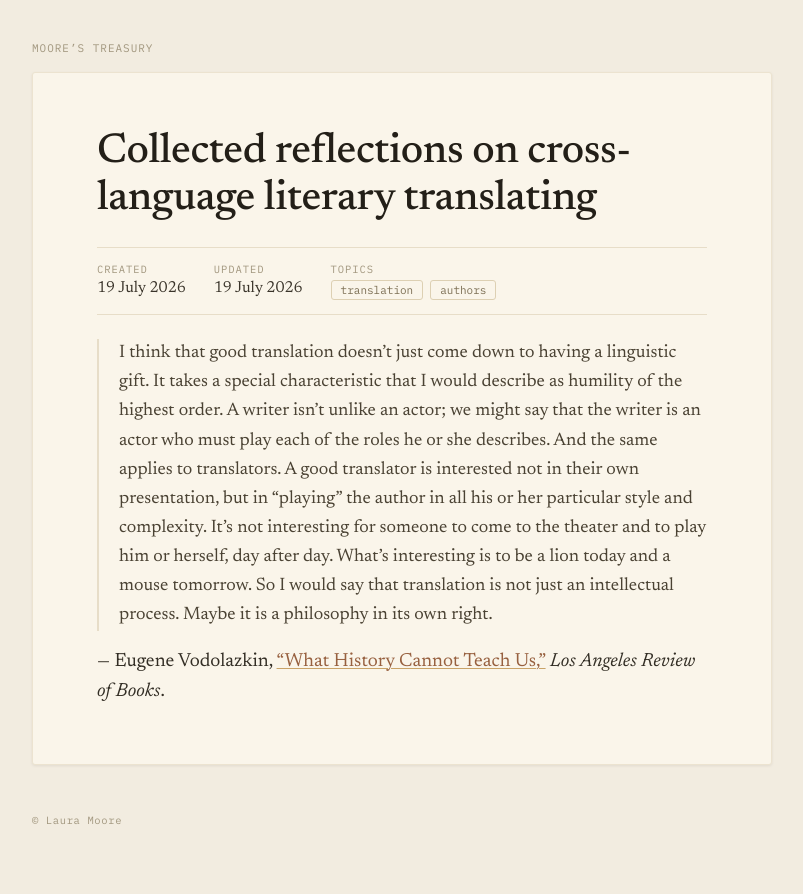
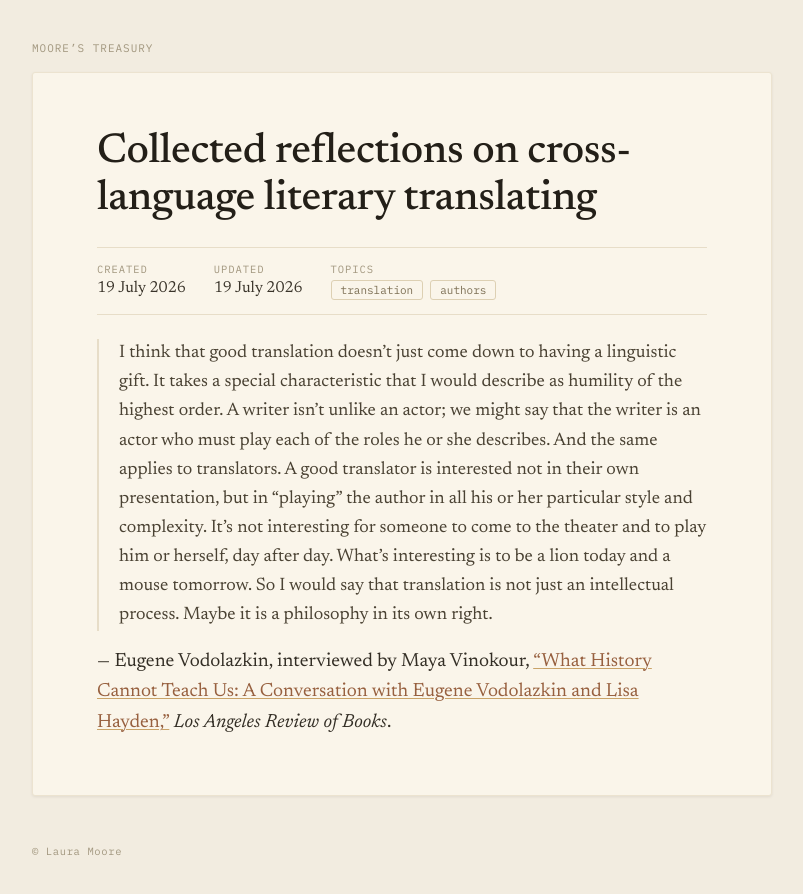
Before and after one commit to lauramoorewrites-del/treasury, a Jekyll site: the page built from _pages/cross-language-literary-translating.md, in a window 1280 px wide. Shown: the top 894 px of the page, without its empty margins (238-1041 px from the left). Built offline with Jekyll 4.4.1, drawn with Linux system fonts in a browser that asks for light colours.

Commit message:
Credit interviewer Maya Vinokour in both LARB citations
Co-Authored-By: Claude Opus 4.6 (1M context) <noreply@anthropic.com>

```diff
--- a/_pages/cross-language-literary-translating.md
+++ b/_pages/cross-language-literary-translating.md
@@ -8,4 +8,4 @@ topics: [translation, authors]
 
 > I think that good translation doesn't just come down to having a linguistic gift. It takes a special characteristic that I would describe as humility of the highest order. A writer isn't unlike an actor; we might say that the writer is an actor who must play each of the roles he or she describes. And the same applies to translators. A good translator is interested not in their own presentation, but in "playing" the author in all his or her particular style and complexity. It's not interesting for someone to come to the theater and to play him or herself, day after day. What's interesting is to be a lion today and a mouse tomorrow. So I would say that translation is not just an intellectual process. Maybe it is a philosophy in its own right.
 
-— Eugene Vodolazkin, ["What History Cannot Teach Us,"](https://lareviewofbooks.org/article/what-history-cannot-teach-us-a-conversation-with-eugene-vodolazkin-and-lisa-hayden/) *Los Angeles Review of Books*.
+— Eugene Vodolazkin, interviewed by Maya Vinokour, ["What History Cannot Teach Us: A Conversation with Eugene Vodolazkin and Lisa Hayden,"](https://lareviewofbooks.org/article/what-history-cannot-teach-us-a-conversation-with-eugene-vodolazkin-and-lisa-hayden/) *Los Angeles Review of Books*.
```
Also changed, not shown: _pages/influences-on-eugene-vodolazkin.md (+1 -1 lines).
